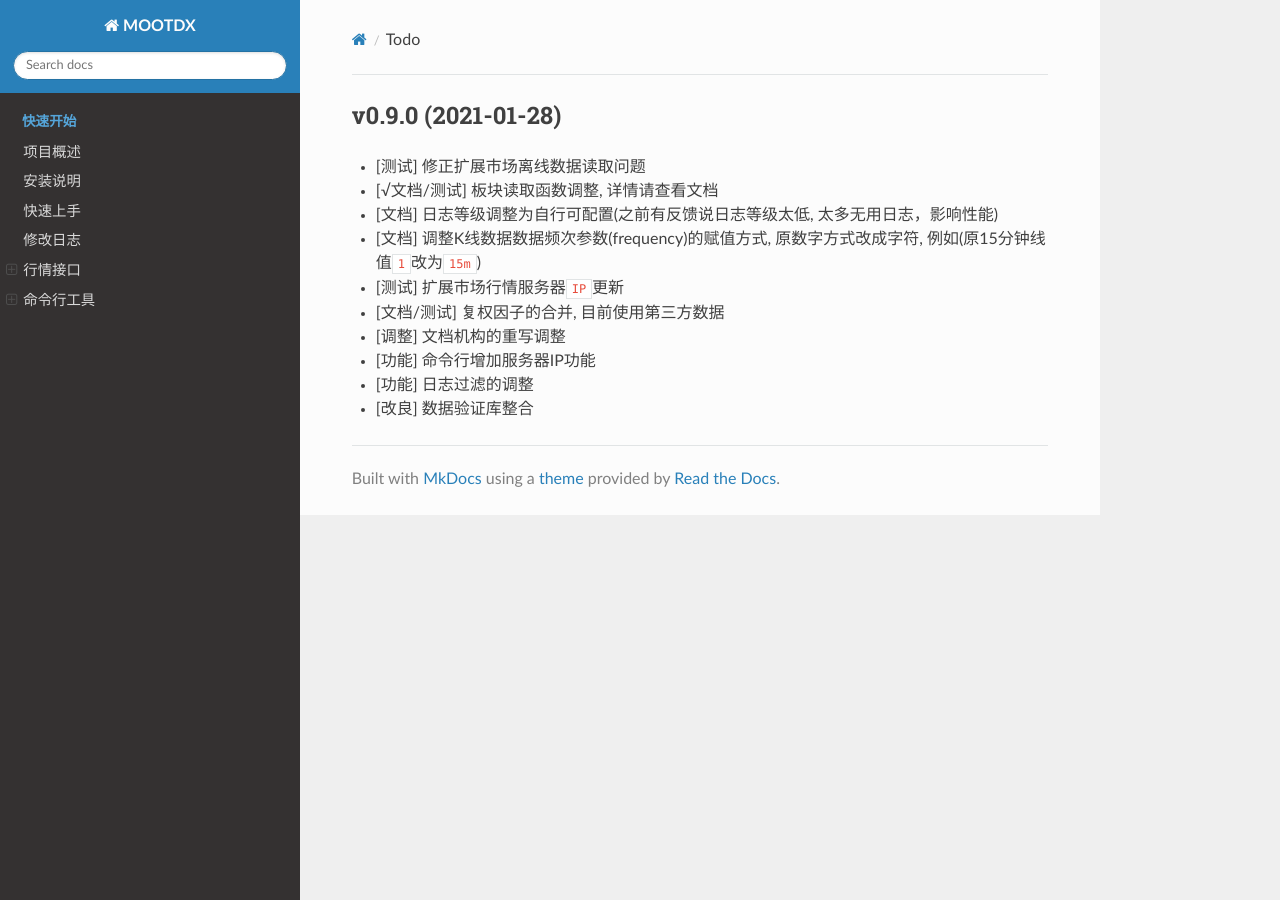
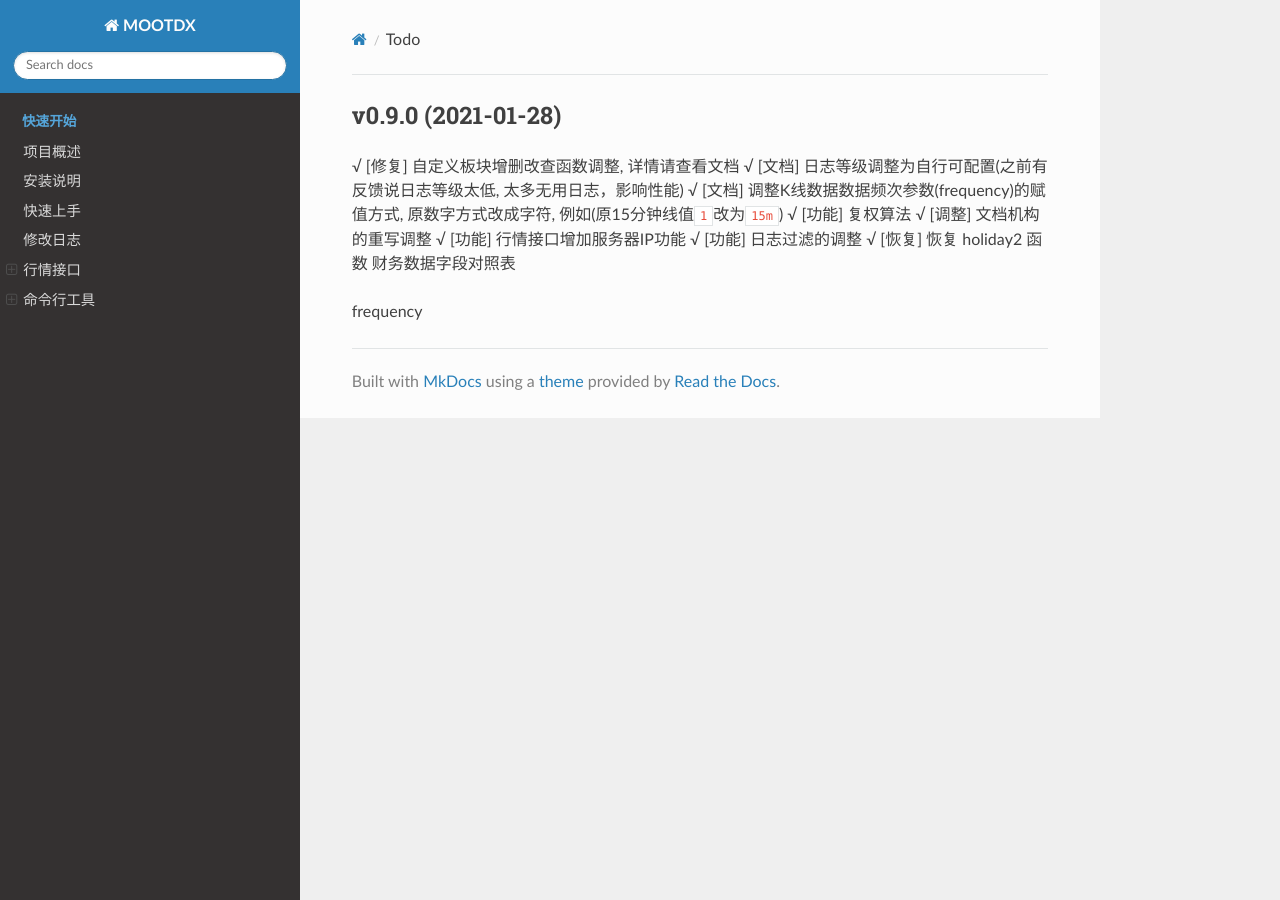
Before and after one commit to mootdx/mootdx, an MkDocs documentation site: the page built from docs/todo.md, in a window 1280 px wide. Built offline with MkDocs 1.6.1, drawn with Linux system fonts in a browser that asks for light colours; nearby versions of some CDN libraries.

Commit message:
update commit

```diff
--- a/docs/todo.md
+++ b/docs/todo.md
@@ -1,13 +1,15 @@
 
 ## v0.9.0 (2021-01-28)
 
-* [测试] 修正扩展市场离线数据读取问题
-* [√文档/测试] 板块读取函数调整, 详情请查看文档
-* [文档] 日志等级调整为自行可配置(之前有反馈说日志等级太低, 太多无用日志，影响性能)
-* [文档] 调整K线数据数据频次参数(frequency)的赋值方式, 原数字方式改成字符, 例如(原15分钟线值`1`改为`15m`)
-* [测试] 扩展市场行情服务器`IP`更新
-* [文档/测试] 复权因子的合并, 目前使用第三方数据
-* [调整] 文档机构的重写调整
-* [功能] 命令行增加服务器IP功能
-* [功能] 日志过滤的调整
-* [改良] 数据验证库整合
+√ [修复] 自定义板块增删改查函数调整, 详情请查看文档
+√ [文档] 日志等级调整为自行可配置(之前有反馈说日志等级太低, 太多无用日志，影响性能)
+√ [文档] 调整K线数据数据频次参数(frequency)的赋值方式, 原数字方式改成字符, 例如(原15分钟线值`1`改为`15m`)
+√ [功能] 复权算法
+√ [调整] 文档机构的重写调整
+√ [功能] 行情接口增加服务器IP功能
+√ [功能] 日志过滤的调整
+√ [恢复] 恢复 holiday2 函数
+财务数据字段对照表
+
+
+frequency
```
Also changed, not shown: 1 other file.
